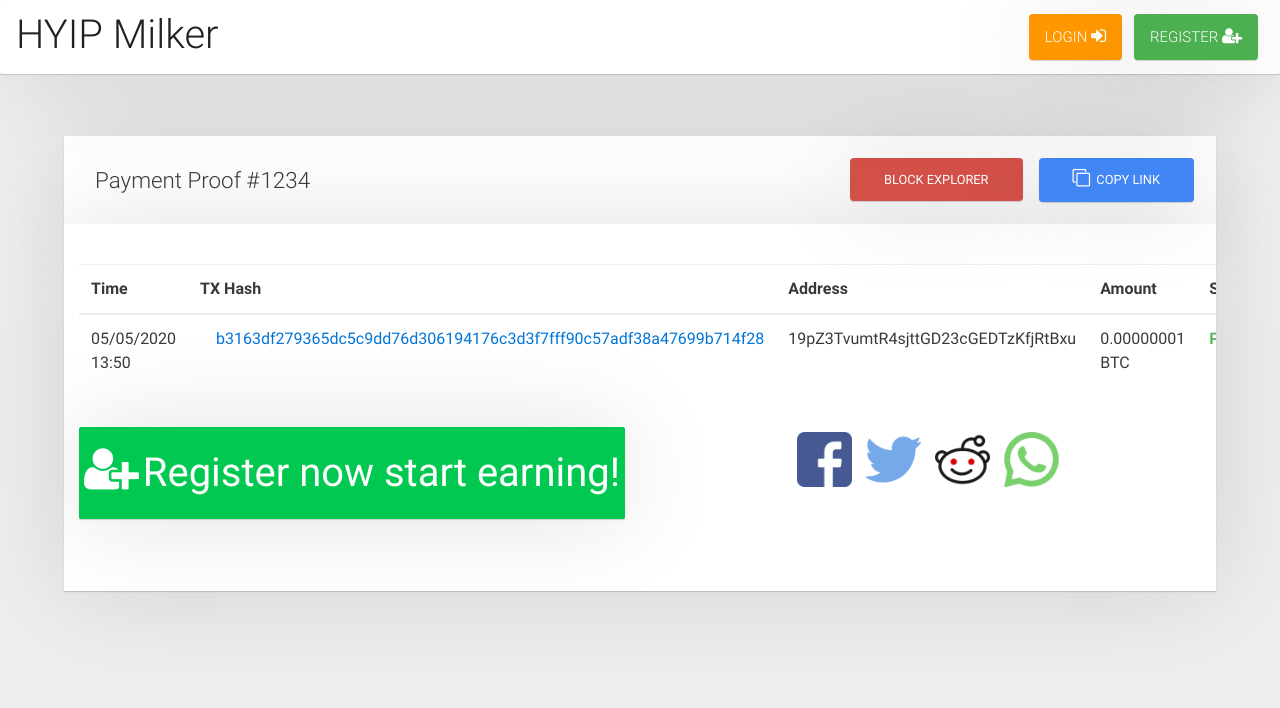
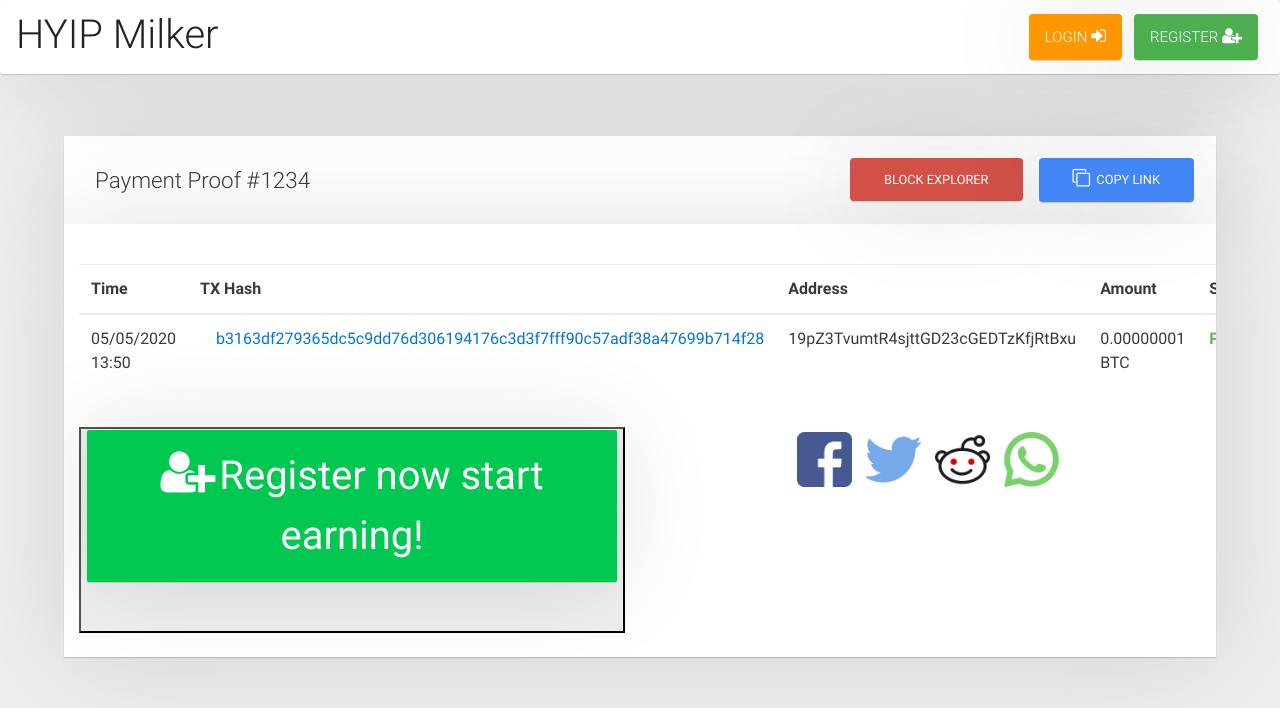
Before and after one commit to hm-gthb/hm-gthb.github.io, a Jekyll site: the page built from payment.html, in a window 1280 px wide. Shown: the top 708 px of the page. Built offline with Jekyll 4.4.1, drawn with Linux system fonts in a browser that asks for light colours; nearby versions of some CDN libraries.

Commit message:
Update payment.html

```diff
--- a/payment.html
+++ b/payment.html
@@ -57,12 +57,14 @@ permalink: payment.html
         <div class="row mt-2">
           <div class="col-md-6 float-md-left ">
 
-            <div class="card mb-r text-xs-center py-1 success-color white-text ">
-              <div class="widget-icon-large">
-                <i class="fa fa-user-plus"></i>
-                <span class="h1-responsive ">Register now start earning!</span>
+            <button>
+              <div class="card mb-r text-xs-center py-1 success-color white-text ">
+                <div class="widget-icon-large">
+                  <i class="fa fa-user-plus"></i>
+                  <span class="h1-responsive ">Register now start earning!</span>
+                </div>
               </div>
-            </div>
+            </button>
 
           </div>
           <div  id="share-buttons" class="col-md-6" style = "text-align:center">
@@ -96,7 +98,7 @@ permalink: payment.html
 <script>
 $("#fblink").attr("href", "http://www.facebook.com/sharer.php?u="+ window.location.href + "#");
 $("#twlink").attr("href", "https://twitter.com/share?url="+ window.location.href + "#&amp;text=HYIP Milker Passive Income&amp;hashtags=hyip,passive%20income");
-$("#redlink").attr("href", "http://reddit.com/submit?url="+ encodeURI(window.location.href) + "#&amp;title=HYIP Milker Passive Income");
+$("#redlink").attr("href", "http://reddit.com/submit?url="+ encodeURI(window.location.href) + "#&title=HYIP Milker Passive Income");
 $("#whatlink").attr("href", "whatsapp://send?text="+ window.location.href + "# HYIP Milker Passive Income");
 $("#payment_link").val(window.location.href + "#");
 </script>
```
